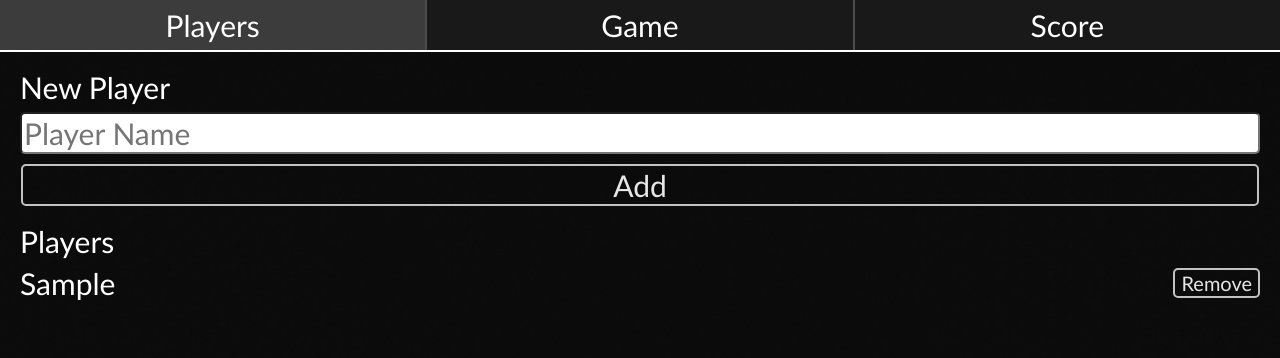
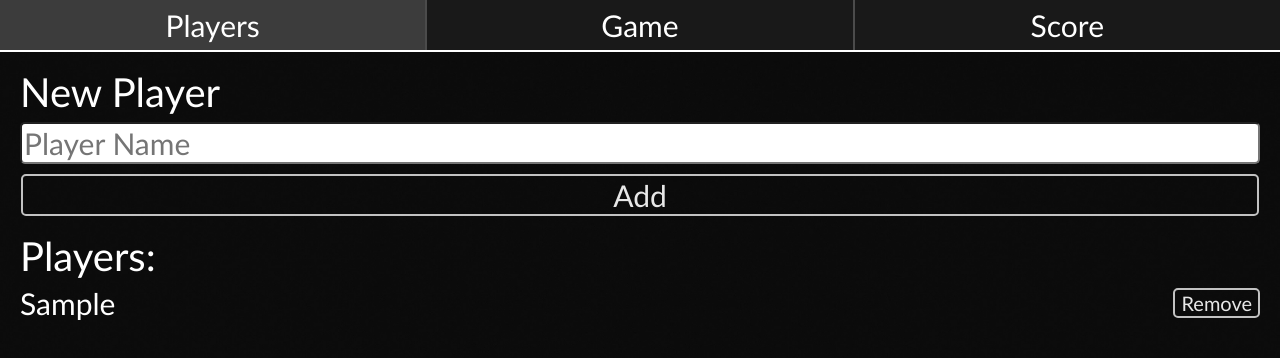
Before and after one commit to evan-baron/react-pool-app, a React (Create React App) app: page / in a window 1280 px wide. Both pictures are taken after typing "Sample" into the empty fields and a click on the button "Add". Shown: the top 358 px of the page. Built offline with nearby package versions, Linux system fonts and the light colour scheme.

Commit message:
changed font sizes for headers to 40px

```diff
--- a/src/App.css
+++ b/src/App.css
@@ -100,7 +100,7 @@ header li {
 }
 
 .playersHeader {
-  font-size: 30px;
+  font-size: 40px;
 }
 
 .addPlayer {
@@ -182,7 +182,7 @@ span {
   display: flex;
   justify-content: center;
   align-items: center;
-  font-size: 30px;
+  font-size: 40px;
   padding-bottom: 5px;
   border-bottom: 2px solid white;
 }
@@ -282,7 +282,7 @@ span {
   display: flex;
   justify-content: center;
   align-items: center;
-  font-size: 30px;
+  font-size: 40px;
   padding-bottom: 5px;
   border-bottom: 2px solid white;
 }
--- a/src/PlayerList.js
+++ b/src/PlayerList.js
@@ -3,7 +3,7 @@ import { PlayerItem } from "./PlayerItem";
 export function PlayerList({ players, deletePlayer }) {
     return (
         <ul className="playersList">
-            {players.length > 0 ? <h2 className="playersHeader">Players</h2> : null}
+            {players.length > 0 ? <h2 className="playersHeader">Players:</h2> : null}
             {players.map((player) => {
                 return (
                     <PlayerItem {...player} key={player.id} deletePlayer={deletePlayer}/>
```
